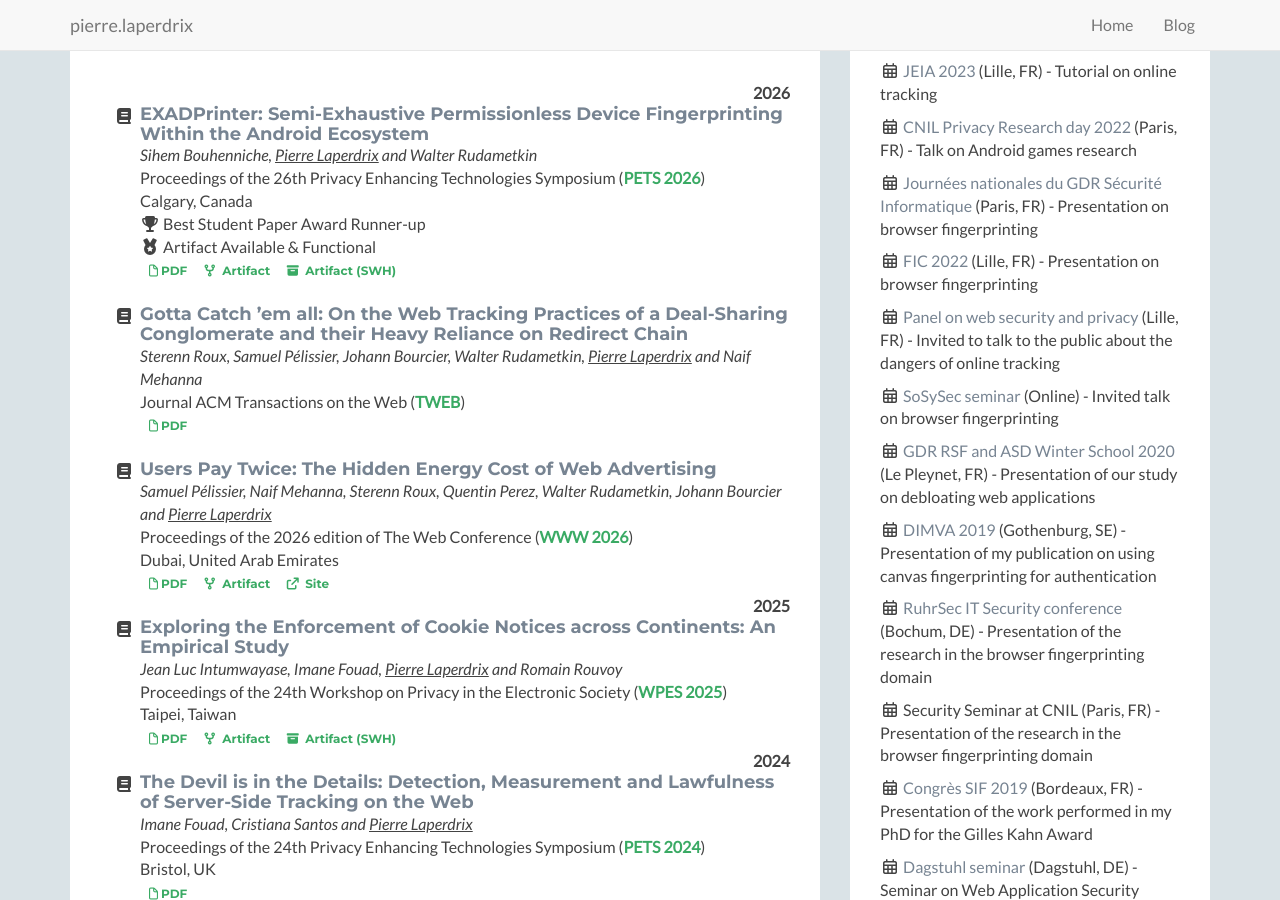
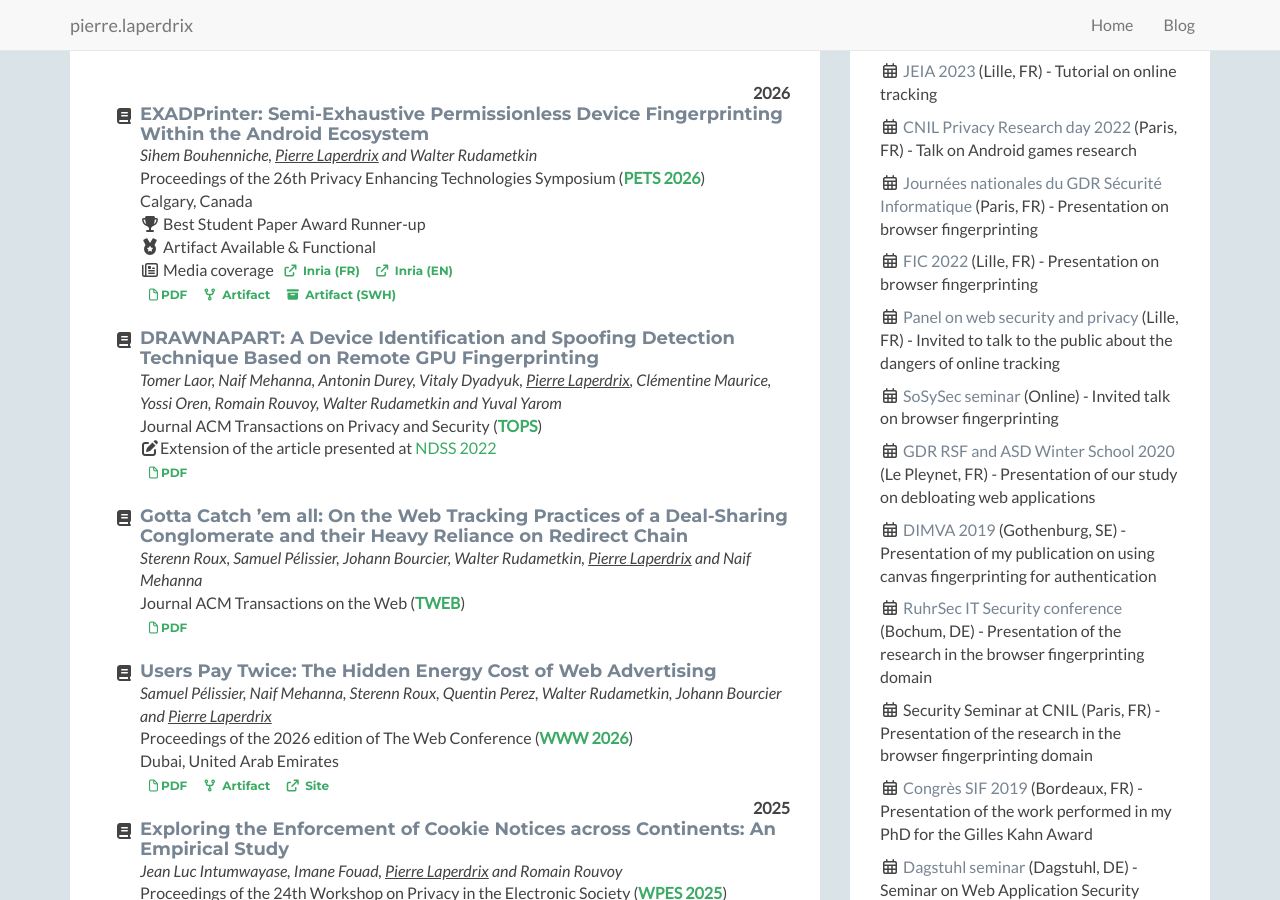
Before and after one commit to plaperdr/plaperdr.github.io, a Jekyll site: the page built from index.html, in a window 1280 px wide and 900 px high, scrolled down 1025 px. Built offline with Jekyll 4.4.1, drawn with Linux system fonts in a browser that asks for light colours.

Commit message:
Updating site

```diff
--- a/index.html
+++ b/index.html
@@ -76,9 +76,22 @@ layout: home
                                 </span><br>
                                 <span><i class="fa fa-trophy" aria-hidden="true"></i> Best Student Paper Award Runner-up</span><br>
                                 <span><i class="fa-solid fa-medal" aria-hidden="true"></i> Artifact Available & Functional</span><br>
+                                <span><i class="fa-regular fa-newspaper" aria-hidden="true"></i> Media coverage
+                                    <a class="btn btn-secondary btn-xs" href="https://www.inria.fr/fr/smartphones_empreintes_cybersecurite" target="_blank"><i class="fa fa-external-link"></i>Inria (FR)</a>
+                                    <a class="btn btn-secondary btn-xs" href="https://www.inria.fr/en/smartphones_fingerprints_cybersecurity" target="_blank"><i class="fa fa-external-link"></i>Inria (EN)</a>
+                                </span><br>
                                 <a class="btn btn-secondary btn-xs" href="https://hal.science/hal-05585898v1/document" target="_blank"><i class="fa-regular fa-file"></i>PDF</a>
                                 <a class="btn btn-secondary btn-xs" href="https://github.com/AmIUniqueTools/" target="_blank"><i class="fa fa-code-fork"></i>Artifact</a>
                                 <a class="btn btn-secondary btn-xs" href="https://archive.softwareheritage.org/browse/origin/?origin_url=https://github.com/AmIUniqueTools/.github" target="_blank"><i class="fa fa-archive"></i>Artifact (SWH)</a>
+                            </li><!--//li-->
+                            <br>
+                            <li><i class="fa-li fa-solid fa-book"></i>
+                                <h4 class="title">DRAWNAPART: A Device Identification and Spoofing Detection Technique Based on Remote GPU Fingerprinting</h4>
+                                <span><i>Tomer Laor, Naif Mehanna, Antonin Durey, Vitaly Dyadyuk, <span class="me">Pierre Laperdrix</span>, Clémentine Maurice, Yossi Oren, Romain Rouvoy, Walter Rudametkin and Yuval Yarom</i></span><br>
+                                <span> Journal ACM Transactions on Privacy and Security (<b><a href="https://dl.acm.org/journal/tops" target="_blank">TOPS</a></b>)
+                                </span><br>
+                                <span><i class="fa-solid fa-pen-to-square"></i>Extension of the article presented at <a href="#drawn">NDSS 2022</a></span><br>
+                                <a class="btn btn-secondary btn-xs" href="https://hal.science/hal-05701262v1/document" target="_blank"><i class="fa-regular fa-file"></i>PDF</a>
                             </li><!--//li-->
                             <br>
                             <li><i class="fa-li fa-solid fa-book"></i>
@@ -204,7 +217,7 @@ layout: home
                             </li><!--//li-->
                             <br>
                             <li><i class="fa-li fa-solid fa-book"></i>
-                                <h4 class="title">DRAWNAPART: A Device Identification Technique based on Remote GPU Fingerprinting</h4>
+                                <h4 class="title" id="drawn">DRAWNAPART: A Device Identification Technique based on Remote GPU Fingerprinting</h4>
                                 <span><i>Tomer Laor, Naif Mehanna, Antonin Durey, Vitaly Dyadyuk, <span class="me">Pierre Laperdrix</span>, Clémentine Maurice, Yossi Oren, Romain Rouvoy, Walter Rudametkin and Yuval Yarom</i></span><br>
                                 <span>Proceedings of the 29th Network and Distributed System Security Symposium
                                     (<b><a href="https://www.ndss-symposium.org/ndss2022/" target="_blank">NDSS 2022</a></b>)
```
